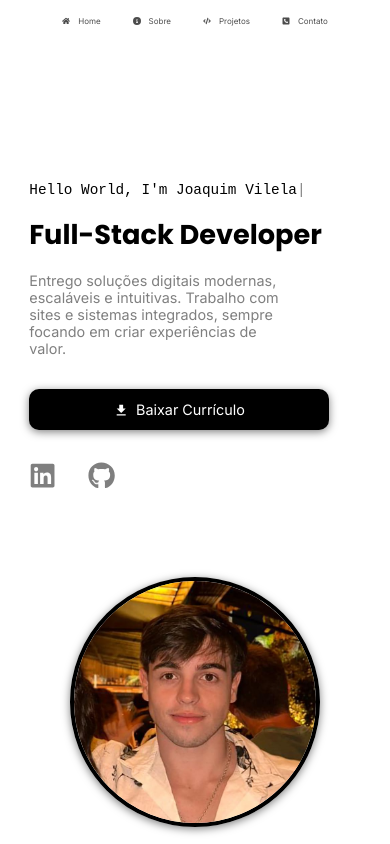
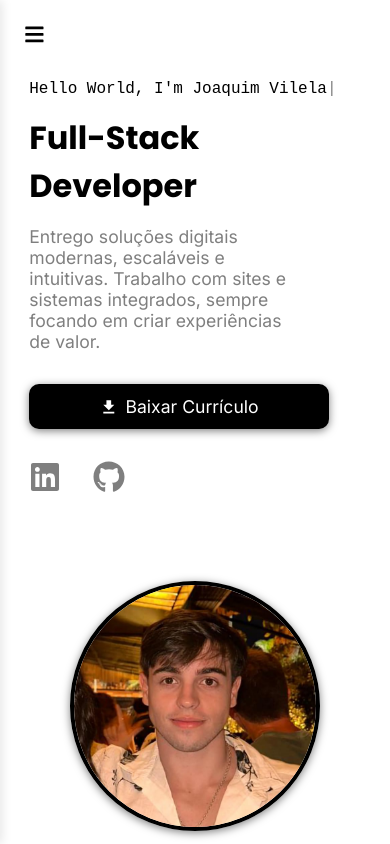
Before and after one commit to JoaquimGCVS/Portifolio, a React (Vite) app: page /projetos in a window 390 px wide. Shown: the top 844 px of the page. Built offline with nearby package versions, Linux system fonts and the light colour scheme.

Commit message:
Desevolvendo sidebar responsivo completo

```diff
--- a/src/components/Header/Header.css
+++ b/src/components/Header/Header.css
@@ -1,8 +1,5 @@
 .header {
     padding: 1rem 0;
-}
-
-.header {
     position: fixed;
     top: 0;
     left: 0;
@@ -11,9 +8,11 @@
     background: var(--cor-branco);
     transition: transform 0.3s;
 }
+
 .header.hide {
     transform: translateY(-100%);
 }
+
 .header.show {
     transform: translateY(0);
 }
@@ -39,20 +38,99 @@
     color: var(--cor-preto);
 }
 
-@media (max-width:870px) {
+/* Botão hambúrguer - inicialmente oculto */
+.menu-toggle {
+    display: none;
+    position: fixed;
+    top: 1rem;
+    left: 1rem;
+    z-index: 1001;
+    background: var(--cor-branco);
+    border-radius: 10px;
+    padding: 0.5rem;
+    cursor: pointer;
+    font-size: var(--font-s3);
+    color: var(--cor-preto);
+    transition: transform 0.3s;
+    border: none;
+}
+
+/* Hide/Show para o botão hambúrguer */
+.menu-toggle.hide {
+    transform: translateY(-100px);
+}
+
+.menu-toggle.show {
+    transform: translateY(0);
+}
+
+/* Overlay para fechar sidebar */
+.sidebar-overlay {
+   position: fixed;
+    width: 100%;
+    height: 100%;
+    background: rgba(0, 0, 0, 0);
+    z-index: 998;  /* ← Diminua de 999 para 998 */
+    opacity: 0;
+    visibility: hidden;
+    transition: opacity 0.3s ease, visibility 0.3s ease;
+}
+
+@media (max-width: 870px) {
     .rotas {
         gap: 5rem;
     }
 }
 
-@media (max-width:725px) {
+@media (max-width: 585px) {
+
+    /* Mostra botão hambúrguer */
+    .menu-toggle {
+        display: block;
+    }
+
+   .header.show,
+    .header.hide {
+        transform: translateX(-100%);
+        width: 70%;
+        height: 100vh;
+        top: 0;
+        left: 0;
+        background: var(--cor-branco);
+        transition: transform 0.4s cubic-bezier(0.25, 0.46, 0.45, 0.94);
+        padding: 4rem 2rem 2rem;
+        box-shadow: 2px 0 10px rgba(0, 0, 0, 0.1);
+        z-index: 999;  /* ← Adicione esta linha */
+    }
+
+    /* Sidebar aberto */
+    .header.sidebar-open {
+        transform: translateX(0) !important;
+    }
+
+    /* Mostra overlay quando sidebar está aberto */
+    .sidebar-overlay.active {
+        opacity: 1;
+        visibility: visible;
+        background: rgba(0, 0, 0, 0.5);
+    }
+
     .rotas {
-        gap: 3rem;
+        flex-direction: column;
+        gap: 2rem;
+        justify-content: flex-start;
+        align-items: flex-start;
+        height: 100%;
+        padding-top: 2rem;
+    }
+
+    .rotas li {
+        width: 100%;
+    }
+
+    .rota {
+        font-size: var(--font-s2);
+        padding: 1rem 0;
+        width: 100%;
     }
 }
-
-@media (max-width:430px) {
-    .rotas {
-        gap: 2rem;
-    }
-}
--- a/src/components/Header/Header.jsx
+++ b/src/components/Header/Header.jsx
@@ -1,7 +1,7 @@
 import { Link } from "react-router-dom";
 import { useEffect, useState } from "react";
 import './Header.css';
-import { FaHome } from "react-icons/fa";
+import { FaHome, FaBars, FaTimes } from "react-icons/fa";
 import { FaCircleInfo } from "react-icons/fa6";
 import { FaCode } from "react-icons/fa";
 import { FaSquarePhone } from "react-icons/fa6";
@@ -9,32 +9,62 @@ import { FaSquarePhone } from "react-icons/fa6";
 const Header = () => {
     const [visivel, setVisivel] = useState(true);
     const [ultimoScroll, setUltimoScroll] = useState(0);
+    const [sidebarAberto, setSidebarAberto] = useState(false);
 
     useEffect(() => {
         const handleScroll = () => {
             const atual = window.scrollY;
+
+            // Aplica hide/show tanto no header quanto no botão hambúrguer
             if (atual > ultimoScroll && atual > 80) {
                 setVisivel(false);
             } else {
                 setVisivel(true);
             }
+
             setUltimoScroll(atual);
         };
+
         window.addEventListener("scroll", handleScroll);
         return () => window.removeEventListener("scroll", handleScroll);
     }, [ultimoScroll]);
 
+    const toggleSidebar = () => {
+        setSidebarAberto(!sidebarAberto);
+    };
+
+    const fecharSidebar = () => {
+        setSidebarAberto(false);
+    };
+
     return (
-        <header className={`header ${visivel ? "show" : "hide"}`}>
-            <nav>
-                <ul className="rotas">
-  <li><Link to="/" className="rota"><FaHome /> Home</Link></li>
-  <li><Link to="/sobre" className="rota"><FaCircleInfo /> Sobre</Link></li>
-  <li><Link to="/projetos" className="rota"><FaCode /> Projetos</Link></li>
-  <li><Link to="/contato" className="rota"><FaSquarePhone /> Contato</Link></li>
-</ul>
-            </nav>
-        </header>
+        <>
+            {/* Botão hambúrguer com hide/show */}
+            <button
+                className={`menu-toggle ${visivel ? "show" : "hide"}`}
+                onClick={toggleSidebar}
+            >
+                {sidebarAberto ? <FaTimes /> : <FaBars />}
+            </button>
+
+            {/* Overlay */}
+            <div
+                className={`sidebar-overlay ${sidebarAberto ? 'active' : ''}`}
+                onClick={fecharSidebar}
+            ></div>
+
+            {/* Header/Sidebar */}
+            <header className={`header ${visivel ? "show" : "hide"} ${sidebarAberto ? "sidebar-open" : ""}`}>
+                <nav>
+                    <ul className="rotas">
+                        <li><Link to="/" className="rota" onClick={fecharSidebar}><FaHome /> Home</Link></li>
+                        <li><Link to="/sobre" className="rota" onClick={fecharSidebar}><FaCircleInfo /> Sobre</Link></li>
+                        <li><Link to="/projetos" className="rota" onClick={fecharSidebar}><FaCode /> Projetos</Link></li>
+                        <li><Link to="/contato" className="rota" onClick={fecharSidebar}><FaSquarePhone /> Contato</Link></li>
+                    </ul>
+                </nav>
+            </header>
+        </>
     );
 };
 
--- a/src/components/Typing/Typing.css
+++ b/src/components/Typing/Typing.css
@@ -22,6 +22,6 @@
 
 @media (max-width:430px) {
     .typing {
-        font-size: var(--font-s2) ;
+        font-size: 1rem ;
     }
 }
--- a/src/index.css
+++ b/src/index.css
@@ -27,19 +27,9 @@
 
 @media (max-width:725px) {
   :root {
-  --font-s1: 0.6rem;
   --font-s2: 1.1rem;
   --font-s3: 1.3rem;
   --font-s4: 2rem;
-}
-}
-
-@media (max-width:430px) {
-    :root {
-  --font-s1: 0.5rem;
-  --font-s2: 0.9rem;
-  --font-s3: 1.1rem;
-  --font-s4: 1.7rem;
 }
 }
 
--- a/src/sections/Home/Home.css
+++ b/src/sections/Home/Home.css
@@ -73,6 +73,7 @@
     .home-section {
         flex-direction: column;
         gap: 5rem;
+        padding-top: 8rem;
     }
 }
 
@@ -82,3 +83,9 @@
         height: 250px;
     }
 }
+
+@media (max-width: 585px) {
+    .home-section {
+        padding-top: 5rem;
+    }
+}
```
